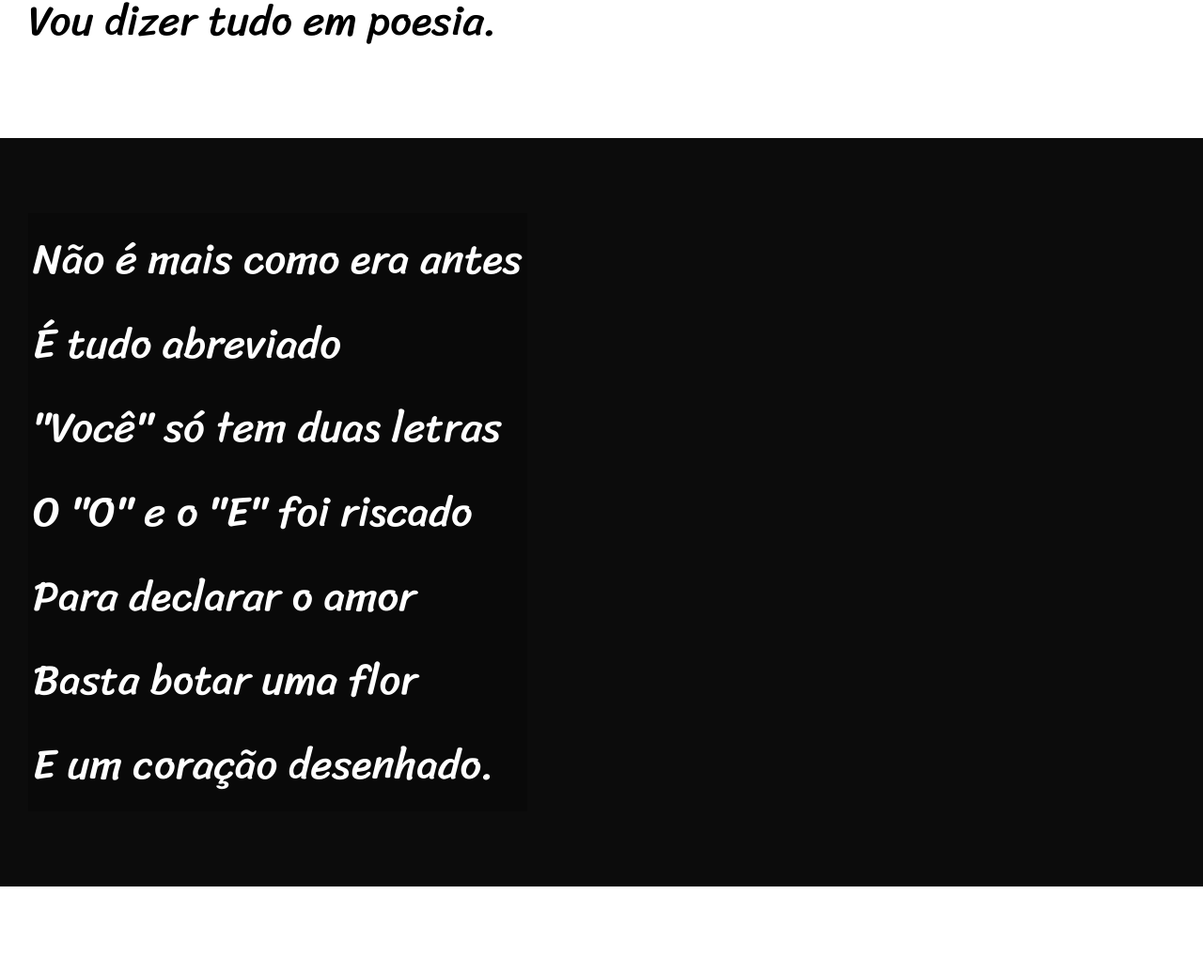
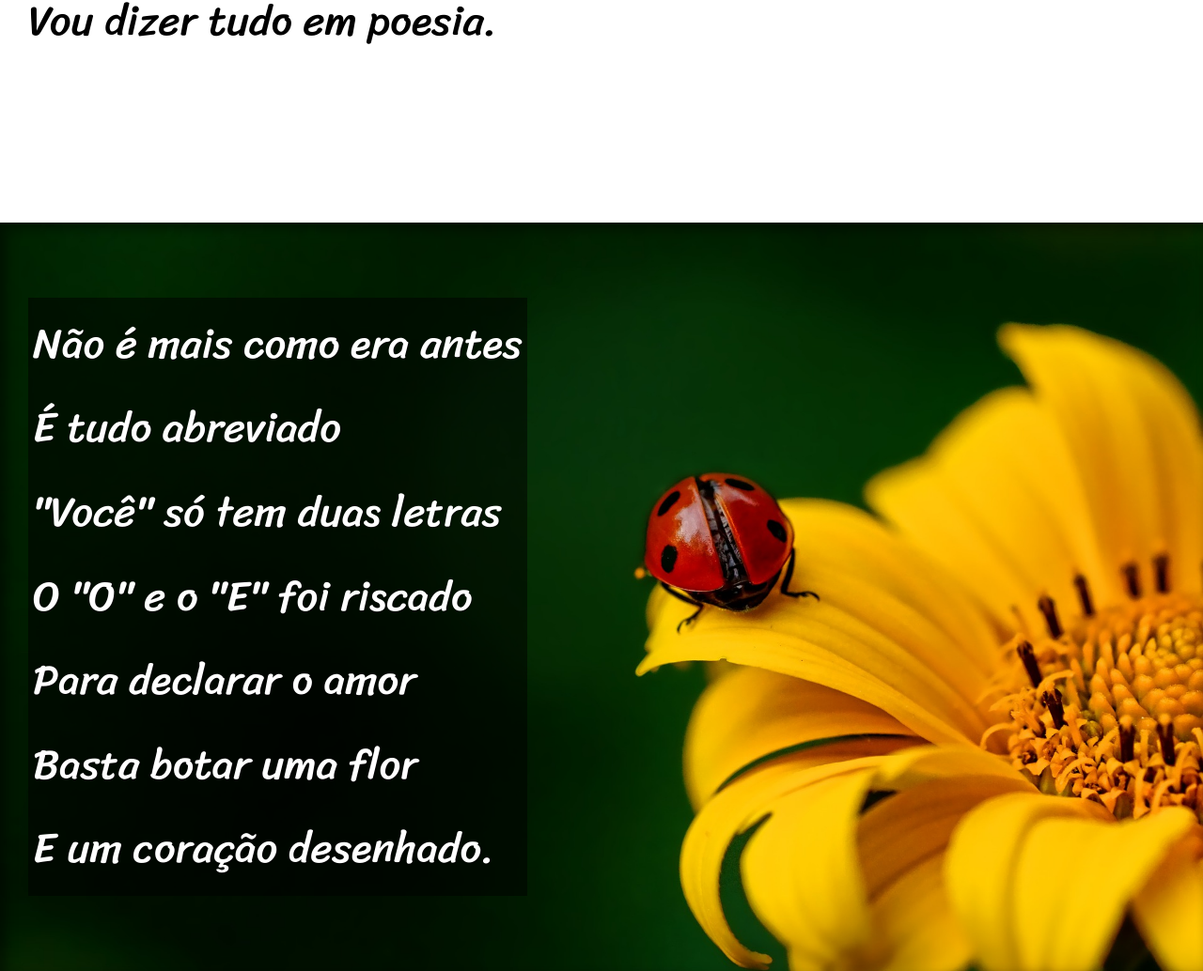
Before and after one commit to Cristhiannnn/projeto-cordel, a plain HTML site: page index.html in a window 1280 px wide. Shown: the part 900-1934 px from the top of the page at 94% size. Drawn offline with Linux system fonts and the light colour scheme.

Commit message:
Aprimorando estilos

```diff
--- a/estilo/style.css
+++ b/estilo/style.css
@@ -61,11 +61,28 @@ section.normal {
 section.imagem {
     background-color: rgb(12, 12, 12);
     color: white;
+    box-shadow: inset 6px 6px 13px 0px rgba(0, 0, 0, 0.493);
+    background-attachment: fixed;
+    background-size: cover;
 }
 section.imagem >p {
-    background-color: rgba(0, 0, 0, 0.26);
+    background-color: rgba(0, 0, 0, 0.514);
     display: inline-block;
     padding: 5px;
+    text-shadow: 1px 1px 0px rgba(0, 0, 0, 0.5);
+
+}
+section >p {
+    padding-bottom: 2em;
+}
+section#img01 {
+    background-image: url('../imagens/background001.jpg');
+    background-position: right center;
+
+}
+section#img02  {
+    background-image: url('../imagens/background002.jpg');
+
 }
 
 footer {
--- a/index.html
+++ b/index.html
@@ -28,7 +28,7 @@
 
 
 
-    <section class="imagem">
+    <section class="imagem" id="img01">
         <p>
             Não é mais como era antes <br>
             É tudo abreviado <br>
@@ -64,7 +64,7 @@
 
 
 
-    <section class="imagem">
+    <section class="imagem" id="img02">
         <p>
             Tenho saudade das cartas <br>
             Escritas com a própria mão<br>
```
